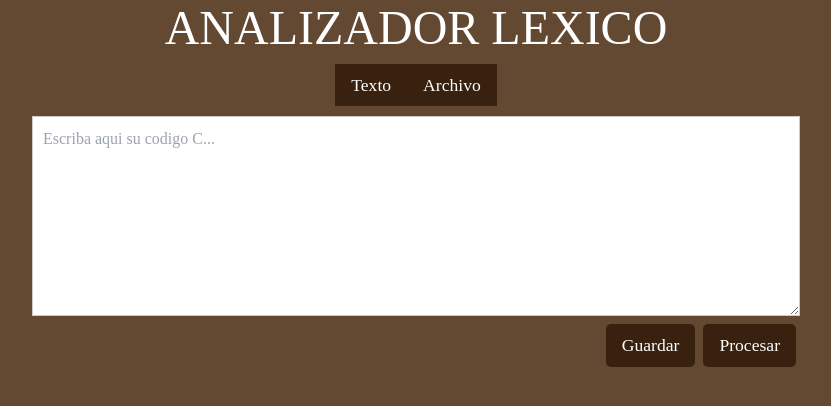
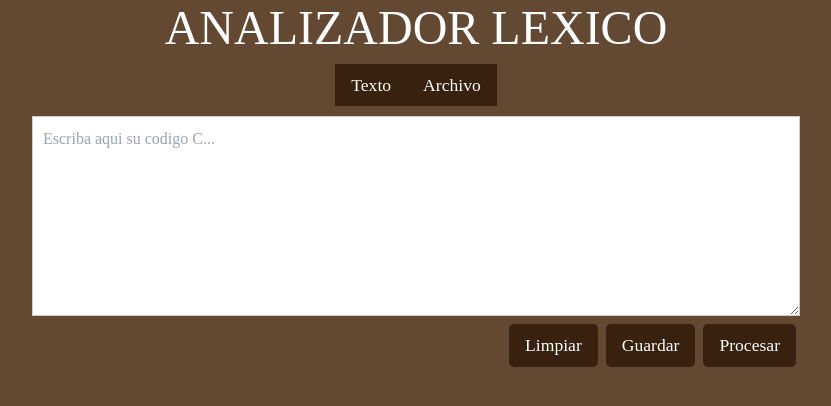
Before and after one commit to Coolhatena/c-lexic-analizer, a Next.js app: page / in a window 1280 px wide. Shown: the top 406 px of the page, without its empty margins (224-1055 px from the left). Built offline with nearby package versions, Linux system fonts and the light colour scheme.

Commit message:
Add clean button for textarea input component

```diff
--- a/src/app/components/TextInput.jsx
+++ b/src/app/components/TextInput.jsx
@@ -49,6 +49,7 @@ export const TextInput = ({ confirmSuccess }) => {
 			}
 			<textarea className="textbox" wrap='off' value={textAreaValue} onChange={handleTextAreaChange} placeholder='Escriba aqui su codigo C...'></textarea>
 			<div className='textbox-button-container'>
+				<button className='textbox-button' onClick={() => setTextAreaValue("")}>Limpiar</button>
 				<button className='textbox-button' onClick={downloadTextInput}>Guardar</button>
 				<button className='textbox-button' onClick={handleProcessing}>Procesar</button>
 			</div>
```
